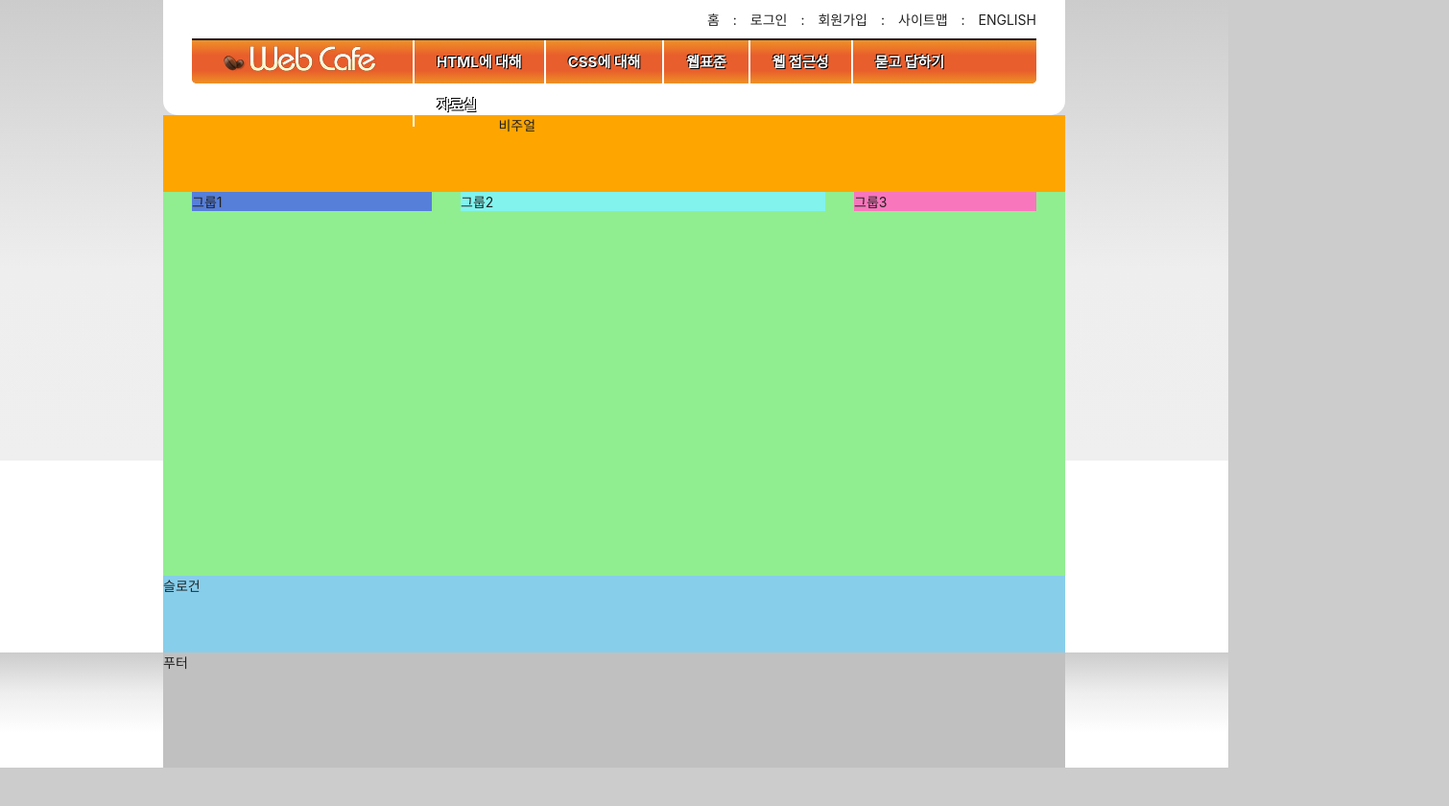
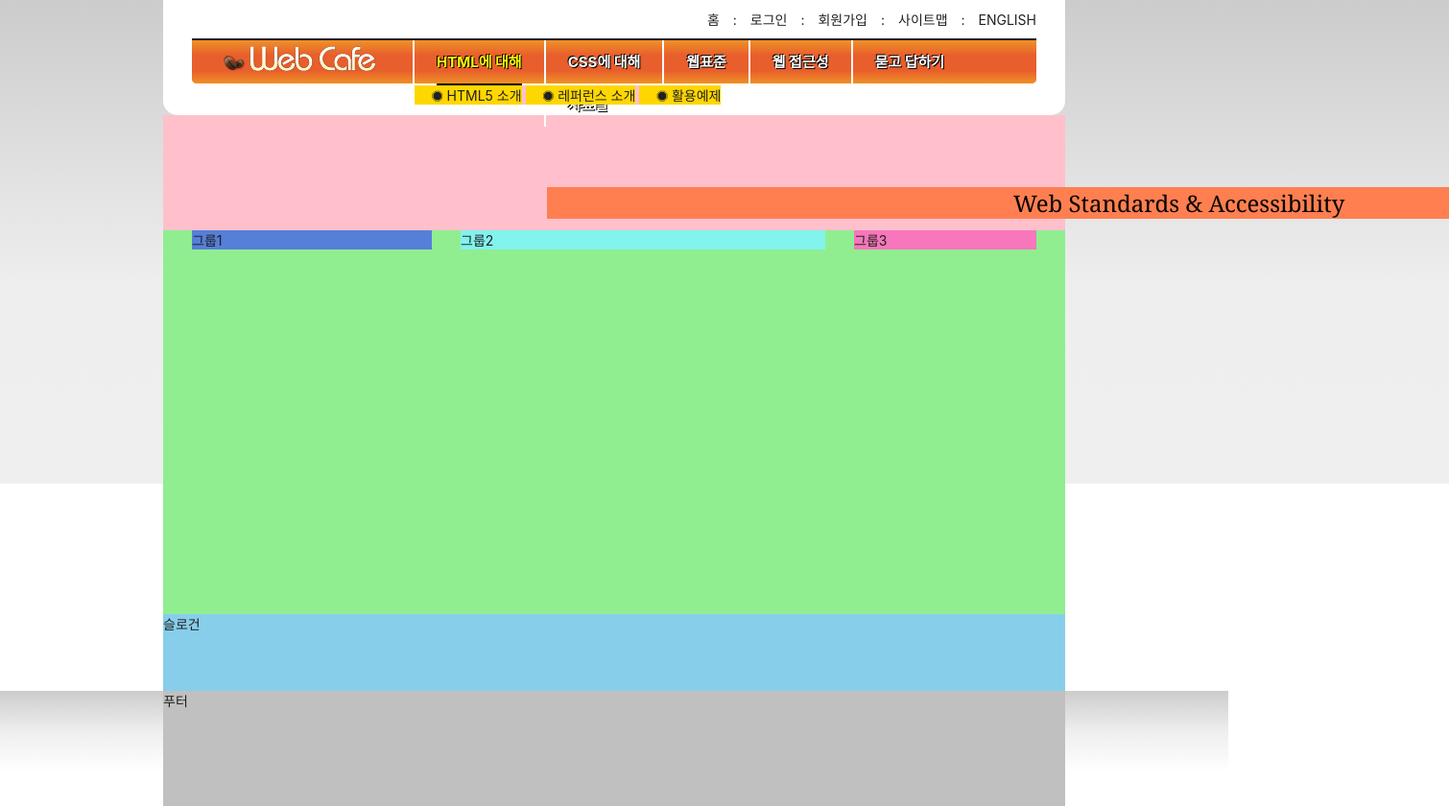
Before and after one commit to Eonii2/HTML5, a plain HTML site: page index.html in a window 1280 px wide. Shown: the whole page at 96% size, 1510 px wide, since content can reach past the window. Before the commit the page ends 800 px from the top, so only its background shows below. Drawn offline with Linux system fonts and the light colour scheme; a web font is replaced by a local one.

Commit message:
moveEffect 애니메이션 완료

```diff
--- a/index.html
+++ b/index.html
@@ -7,6 +7,7 @@
   <title>웹카페</title>
   <link rel="stylesheet" as="style" crossorigin href="https://cdn.jsdelivr.net/gh/orioncactus/pretendard@v1.3.6/dist/web/static/pretendard.css" />
   <link rel="stylesheet" href="./styles/style.css" />
+  <script src="./js/main.js" defer></script>
 
 </head>
 <body>
@@ -136,7 +137,11 @@
   </header>
 
 
-  <div class="visual">비주얼</div>
+  <div class="visual">
+    <div class="visual-text">
+      Web Standards &amp; Accessibility
+    </div>
+  </div>
   <main class="main">
     <div class="group group1">그룹1</div>
     <div class="group group2">그룹2</div>
--- a/styles/fontello.css
+++ b/styles/fontello.css
@@ -1,10 +1,22 @@
+@font-face {
+  font-family: 'fontello';
+  src: url('../font/fontello.eot?45169256');
+  src: url('../font/fontello.eot?45169256#iefix') format('embedded-opentype'),
+       url('../font/fontello.woff2?45169256') format('woff2'),
+       url('../font/fontello.woff?45169256') format('woff'),
+       url('../font/fontello.ttf?45169256') format('truetype'),
+       url('../font/fontello.svg?45169256#fontello') format('svg');
+  font-weight: normal;
+  font-style: normal;
+}
+
 /* Chrome hack: SVG is rendered more smooth in Windozze. 100% magic, uncomment if you need it. */
 /* Note, that will break hinting! In other OS-es font will be not as sharp as it could be */
 /*
 @media screen and (-webkit-min-device-pixel-ratio:0) {
   @font-face {
     font-family: 'fontello';
-    src: url('../font/fontello.svg?38310097#fontello') format('svg');
+    src: url('../font/fontello.svg?45169256#fontello') format('svg');
   }
 }
 */
@@ -12,7 +24,8 @@
  [class^="icon-"]:before, [class*=" icon-"]:before {
   font-family: 'fontello';
   font-weight: normal;
-  speak: none;
+  font-style: normal;
+  speak: never;
 
   display: inline-block;
   text-decoration: inherit;
@@ -43,8 +56,9 @@
   /* text-shadow: 1px 1px 1px rgba(127, 127, 127, 0.3); */
 }
 
-.icon-ok:before { content: '\e800'; } /* '' */
-.icon-plus:before { content: '\e801'; } /* '' */
-.icon-search:before { content: '\e802'; } /* '' */
-.icon-right-open:before { content: '\e803'; } /* '' */
-.icon-dot-circled:before { content: '\f192'; } /* '' */
+.icon-colon:before { content: '\e800'; } /* '' */
+.icon-ok:before { content: '\e801'; } /* '' */
+.icon-plus:before { content: '\e802'; } /* '' */
+.icon-search:before { content: '\e803'; } /* '' */
+.icon-right-dir:before { content: '\e804'; } /* '' */
+.icon-stop:before { content: '\e805'; } /* '' */
--- a/styles/style.css
+++ b/styles/style.css
@@ -1,5 +1,7 @@
+@import url(./fontello.css);
 @import url(./normalize.css);
 @import url(./reset.css);
+
 
 /* 숨김 콘텐츠 */
 .ally-hidden{
@@ -63,6 +65,7 @@ body {
   position: absolute;
   top: 45px ;
   left: 60px ;
+  z-index: 100 ;
 }
 
 /* 텍스트 링크 모음  */
@@ -111,10 +114,14 @@ body {
     #e85e2c 70%,
     #ef9126 100%
     );
-    border-radius: 0 0 5px 5px;
-    padding-left: 230px;
-    height: 47px;
+  border-radius: 0 0 5px 5px;
+  padding-left: 230px;
+  height: 47px;
+  position: relative;
+}
 
+.menu > li:nth-child(-n + 3) {
+  position: relative;
 }
 
 .menu-item {
@@ -122,6 +129,7 @@ body {
   border-left: 2px solid #fff
 }
 
+/* 구체성->10점 */
 .menu-button{
   border: 0;
   background: transparent;
@@ -133,19 +141,104 @@ body {
   text-shadow: 1px 1px 0 #000, -1px -1px 0 #000;
 }
 
+
+/* 구체성->20점 */
+.is-active .menu-button{
+  color: #ff0;
+}
+
+.is-active .menu-button::after {
+  content: " ";
+  display: block ;
+  border-top: 2px solid #000 ;
+}
+
 .sub-menu {
   background-color: pink;
   position:absolute;
+  left: 0;
+  top: 47px;
   display: none;
+}
+
+.menu-html,
+.menu-css,
+.menu-standards {
+  left: 0;
+}
+
+.menu-accessibility,
+.meun-qna,
+.menu-archive {
+  right: 0;
+}
+
+.is-active .sub-menu {
+  display: block;
+  white-space: nowrap;
+}
+
+.sub-menu li {
+  display: inline-block;
+  padding-left: 1em;
+  background-color: gold;
+}
+
+.sub-menu a::before {
+  content: "\e805";
+  font-family: 'fontello';
+  font-weight: normal;
+  speak: none;
+  display: inline-block;
+  text-decoration: inherit;
+  width: 1em;
+  margin-right: 0.2em;
+  text-align: center;
+  font-variant: normal;
+  text-transform: none;
+  line-height: 1em;
+  margin-left: 0.2em;
+  -webkit-font-smoothing: antialiased;
+  -moz-osx-font-smoothing: grayscale;
+}
+
+.sub-menu a:hover::before{
+  content: "\e804";
+}
+
+
+/* 비주얼 */
+
+@keyframes moveEffect {
+  0% {
+    font-size: 12px;
+    color: rgba(0, 0, 0, 0.2);
+    transform: translate(0,0);
+
+  }
+  100% {
+    font-size: 24px;
+    color: rgba(0, 0, 0, 1) ;
+    transform: translate(400px, 75px);
+  }
+}
+
+
+.visual{
+  background: pink;
+  height: 120px;
 
 }
 
-/* 비주얼 */
-.visual{
-  background: orange;
-  height: 10vh;
+.visual-text {
+  font-family: Georgia, 'Times New Roman', Times, serif;
+  background-color: coral;
+  animation-name: moveEffect ;
+  animation-duration: 2000ms ;
+  animation-fill-mode: forwards;
+  /* ㄴ 다시 작은글씨로 돌아가지않기 위해서  */
+}
 
-}
 /* 메인 */
 .main{
   background: lightgreen;
```
Also changed, not shown: font/fontello.ttf, font/fontello.woff, font/fontello.woff2, 2 other files.
